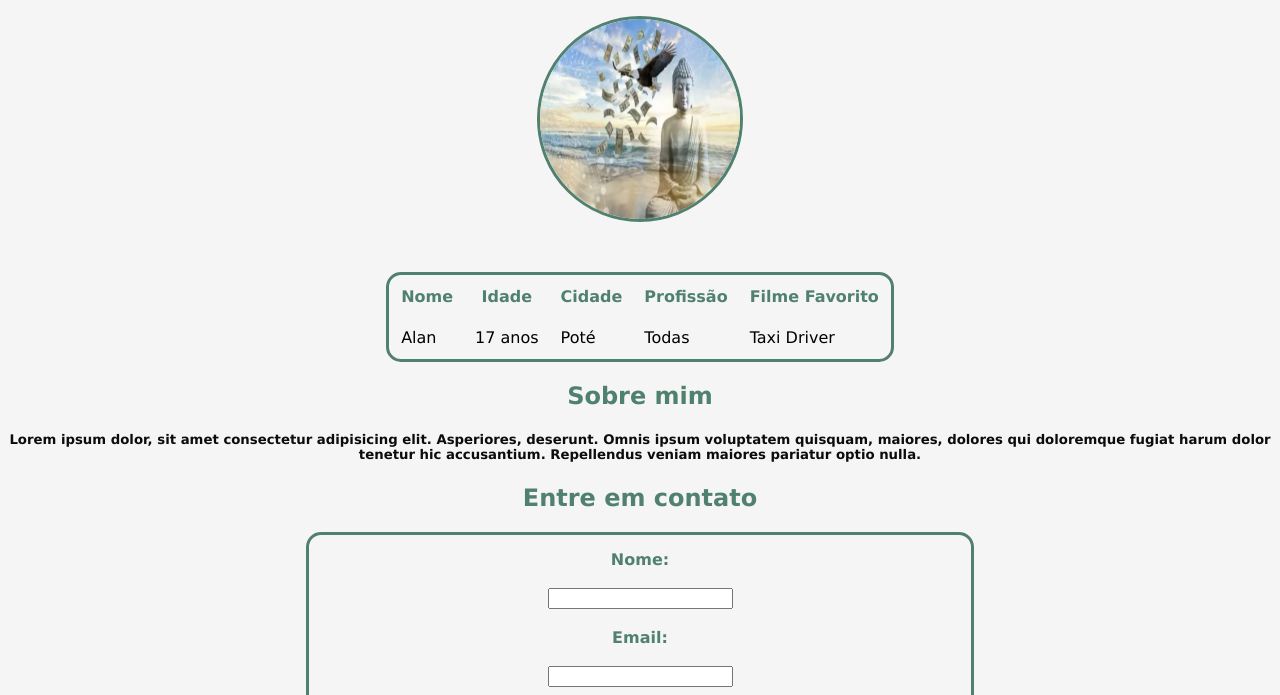
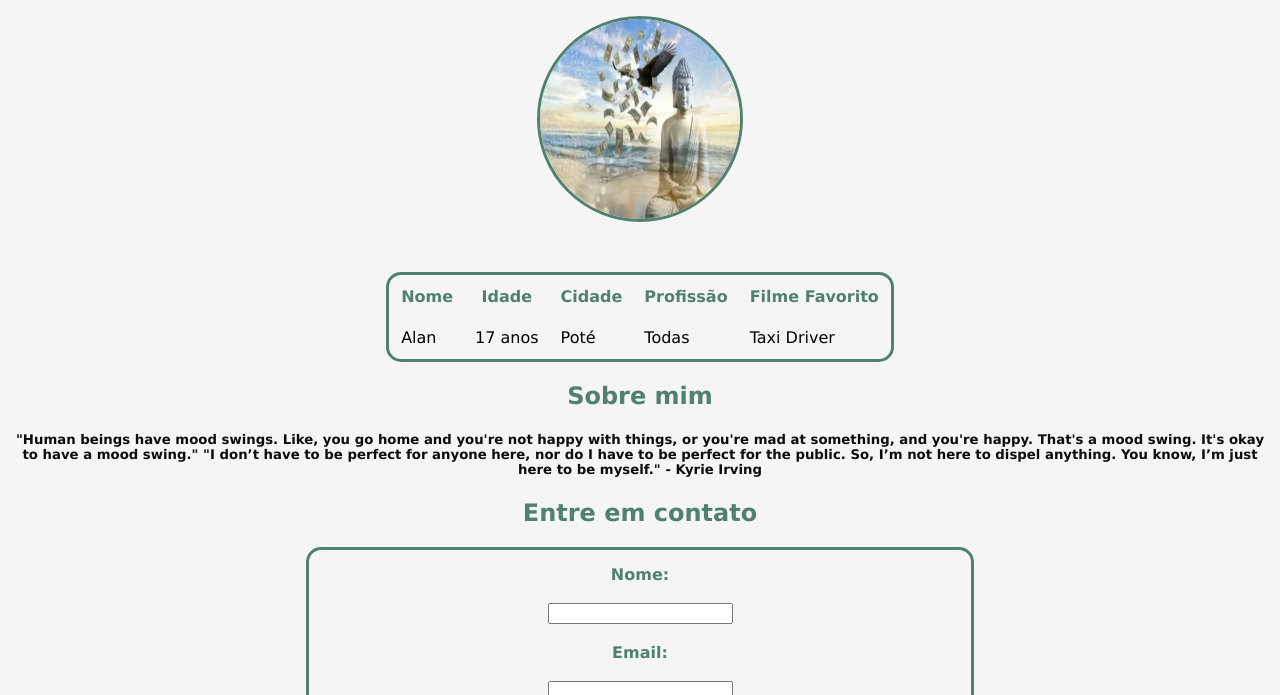
Before and after one commit to alansobased/htmls, a plain HTML site: page apresentacao/index.html in a window 1280 px wide. Shown: the part 105-800 px from the top of the page. Drawn offline with Linux system fonts and the light colour scheme.

Commit message:
Update index.html

```diff
--- a/apresentacao/index.html
+++ b/apresentacao/index.html
@@ -82,10 +82,11 @@
         color: #0c0c0c;
       "
     >
-      Lorem ipsum dolor, sit amet consectetur adipisicing elit. Asperiores,
-      deserunt. Omnis ipsum voluptatem quisquam, maiores, dolores qui doloremque
-      fugiat harum dolor tenetur hic accusantium. Repellendus veniam maiores
-      pariatur optio nulla.
+      "Human beings have mood swings. Like, you go home and you're not happy with things, or you're mad at something, and you're happy. That's a mood swing. It's okay to have a mood swing."
+"I don’t have to be perfect for anyone here, nor do I have to be perfect for the public. So, I’m not here to dispel anything. You know, I’m just here to be myself."
+      - Kyrie Irving
+
+
     </h5>
 
     <h2
```
